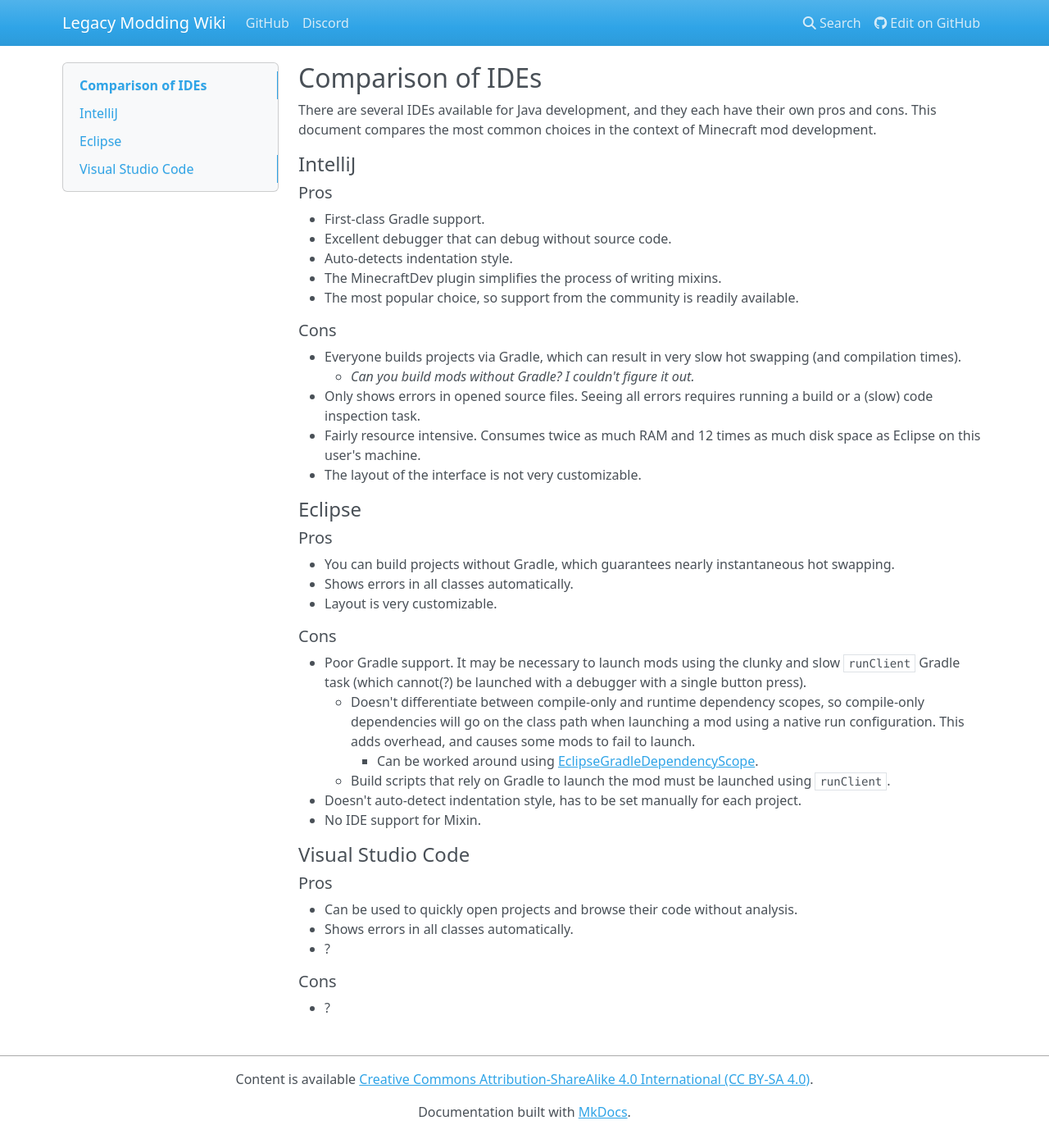
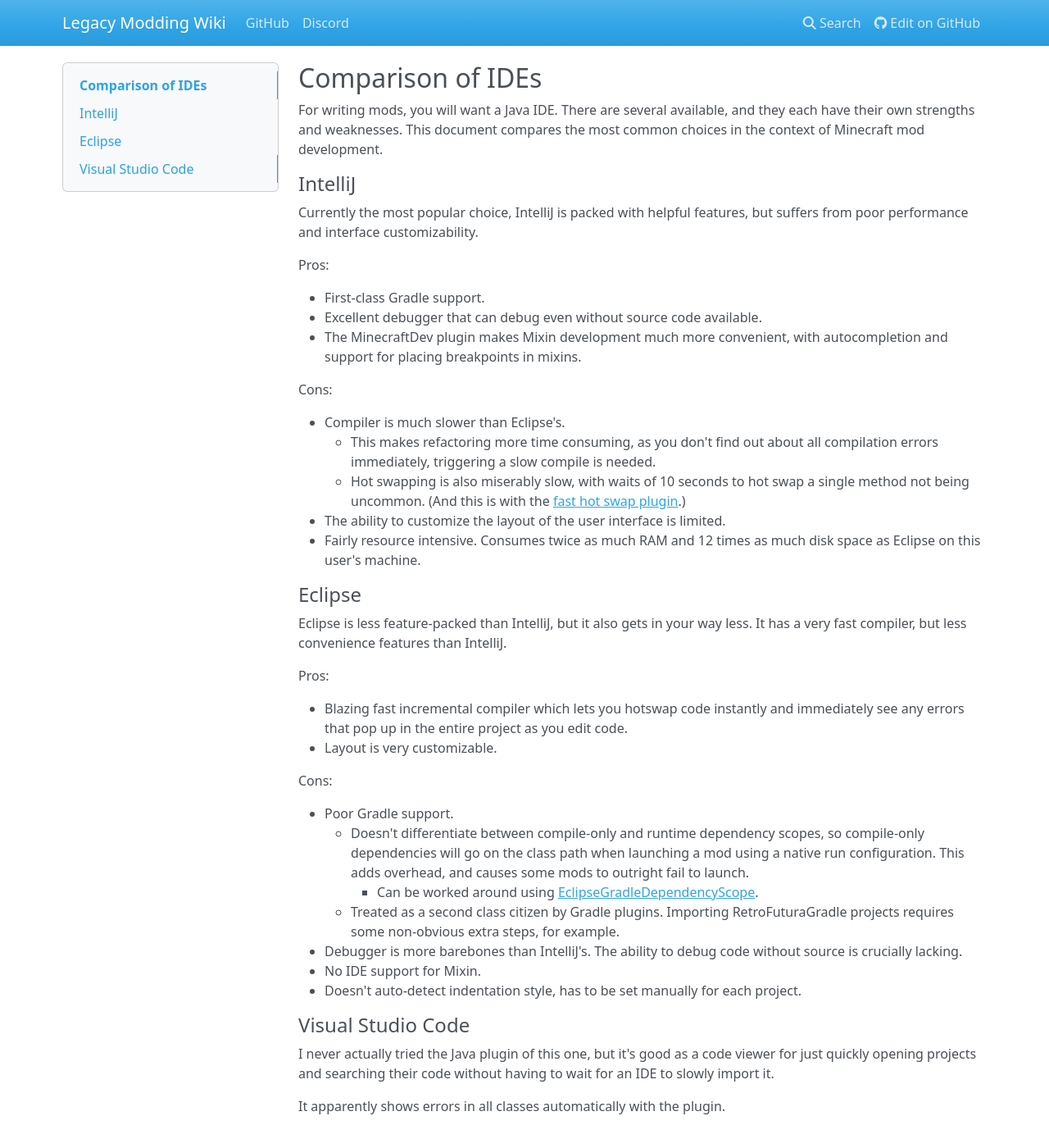
Before and after one commit to LegacyModdingMC/wiki, an MkDocs documentation site: the page built from docs/comparison-of-ides.md, in a window 1280 px wide and 1400 px high. Shown: the whole window at 82% size. Built offline with MkDocs 1.6.1, drawn with Linux system fonts in a browser that asks for light colours; nearby versions of some CDN libraries.

Commit message:
Revise comparison of IDEs

```diff
--- a/docs/comparison-of-ides.md
+++ b/docs/comparison-of-ides.md
@@ -1,50 +1,46 @@
 # Comparison of IDEs
 
-There are several IDEs available for Java development, and they each have their own pros and cons. This document compares the most common choices in the context of Minecraft mod development.
+For writing mods, you will want a Java IDE. There are several available, and they each have their own strengths and weaknesses. This document compares the most common choices in the context of Minecraft mod development.
 
 ## IntelliJ
 
-### Pros
+Currently the most popular choice, IntelliJ is packed with helpful features, but suffers from poor performance and interface customizability.
 
-* First-class Gradle support.
-* Excellent debugger that can debug without source code.
-* Auto-detects indentation style.
-* The MinecraftDev plugin simplifies the process of writing mixins.
-* The most popular choice, so support from the community is readily available.
+Pros:
 
-### Cons
+- First-class Gradle support.
+- Excellent debugger that can debug even without source code available.
+- The MinecraftDev plugin makes Mixin development much more convenient, with autocompletion and support for placing breakpoints in mixins.
 
-* Everyone builds projects via Gradle, which can result in very slow hot swapping (and compilation times).
-	* *Can you build mods without Gradle? I couldn't figure it out.*
-* Only shows errors in opened source files. Seeing all errors requires running a build or a (slow) code inspection task.
-* Fairly resource intensive. Consumes twice as much RAM and 12 times as much disk space as Eclipse on this user's machine.
-* The layout of the interface is not very customizable.
+Cons:
+
+- Compiler is much slower than Eclipse's.
+    - This makes refactoring more time consuming, as you don't find out about all compilation errors immediately, triggering a slow compile is needed.
+    - Hot swapping is also miserably slow, with waits of 10 seconds to hot swap a single method not being uncommon. (And this is with the [fast hot swap plugin](https://plugins.jetbrains.com/plugin/14832-single-hotswap).)
+- The ability to customize the layout of the user interface is limited.
+- Fairly resource intensive. Consumes twice as much RAM and 12 times as much disk space as Eclipse on this user's machine.
 
 ## Eclipse
 
-### Pros
+Eclipse is less feature-packed than IntelliJ, but it also gets in your way less. It has a very fast compiler, but less convenience features than IntelliJ.
 
-* You can build projects without Gradle, which guarantees nearly instantaneous hot swapping.
-* Shows errors in all classes automatically.
-* Layout is very customizable.
+Pros:
 
-### Cons
+- Blazing fast incremental compiler which lets you hotswap code instantly and immediately see any errors that pop up in the entire project as you edit code.
+- Layout is very customizable.
 
-* Poor Gradle support. It may be necessary to launch mods using the clunky and slow `runClient` Gradle task (which cannot(?) be launched with a debugger with a single button press).
-	* Doesn't differentiate between compile-only and runtime dependency scopes, so compile-only dependencies will go on the class path when launching a mod using a native run configuration. This adds overhead, and causes some mods to fail to launch.
-		* Can be worked around using [EclipseGradleDependencyScope](https://github.com/makamys/EclipseGradleDependencyScope).
-	* Build scripts that rely on Gradle to launch the mod must be launched using `runClient`.
-* Doesn't auto-detect indentation style, has to be set manually for each project.
-* No IDE support for Mixin.
+Cons:
+
+- Poor Gradle support.
+    - Doesn't differentiate between compile-only and runtime dependency scopes, so compile-only dependencies will go on the class path when launching a mod using a native run configuration. This adds overhead, and causes some mods to outright fail to launch.
+        - Can be worked around using [EclipseGradleDependencyScope](https://github.com/makamys/EclipseGradleDependencyScope).
+    - Treated as a second class citizen by Gradle plugins. Importing RetroFuturaGradle projects requires some non-obvious extra steps, for example.
+- Debugger is more barebones than IntelliJ's. The ability to debug code without source is crucially lacking.
+- No IDE support for Mixin.
+- Doesn't auto-detect indentation style, has to be set manually for each project.
 
 ## Visual Studio Code
 
-### Pros
+I never actually tried the Java plugin of this one, but it's good as a code viewer for just quickly opening projects and searching their code without having to wait for an IDE to slowly import it.
 
-* Can be used to quickly open projects and browse their code without analysis.
-* Shows errors in all classes automatically.
-* ?
-
-### Cons
-
-* ?
+It apparently shows errors in all classes automatically with the plugin.
```
